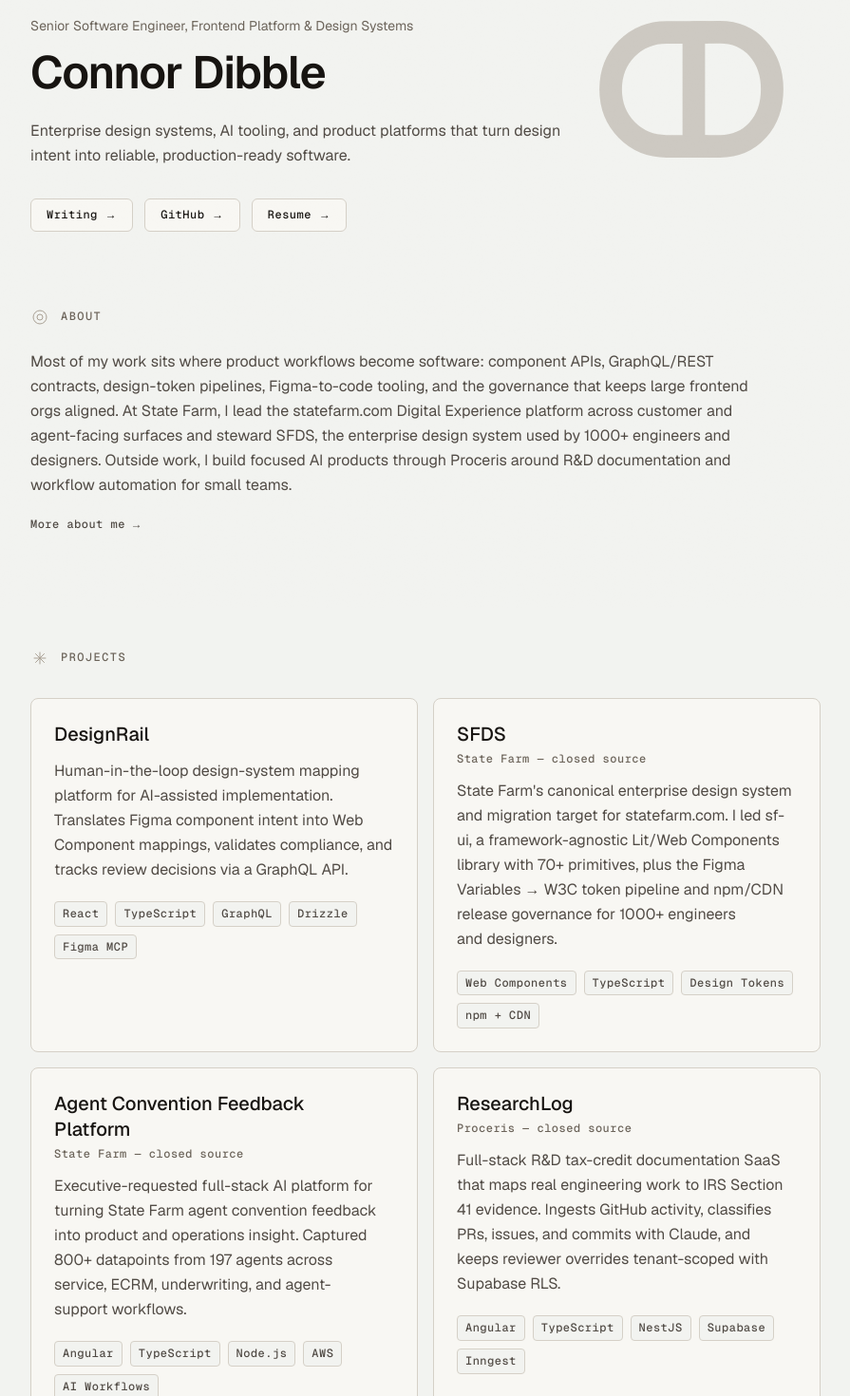
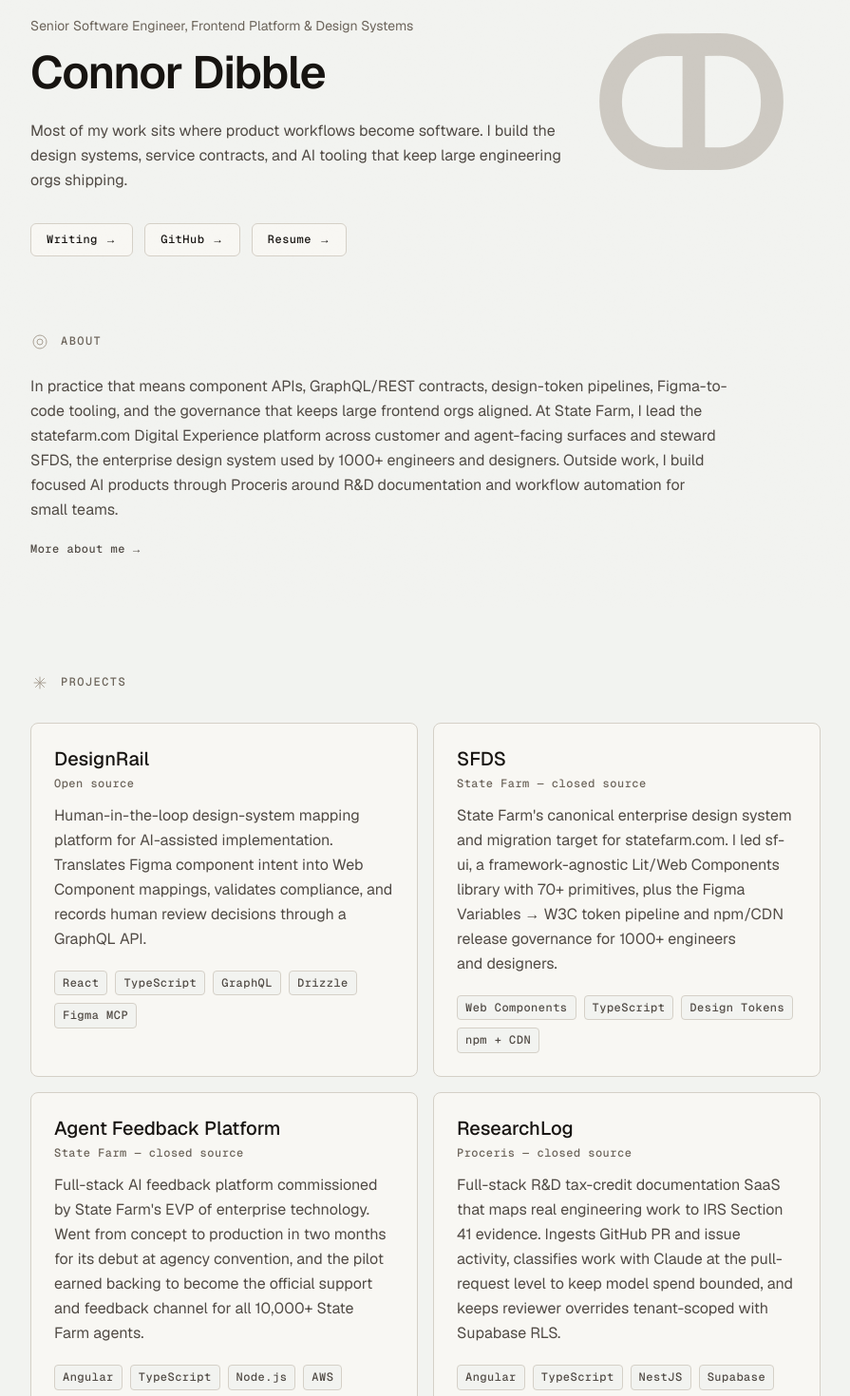
Before and after one commit to connordibble/connordibble.dev, a Next.js app: page / in a window 1280 px wide. Shown: the part 160-1630 px from the top of the page at 95% size, without its empty margins (192-1087 px from the left). Built offline with nearby package versions, Linux system fonts and the light colour scheme.

Commit message:
feat: misc content updates and additions

```diff
--- a/src/app/projects/[slug]/page.tsx
+++ b/src/app/projects/[slug]/page.tsx
@@ -39,7 +39,7 @@ export default async function ProjectDetailPage({
     notFound();
   }
 
-  const { title, owner, tags, detail } = project;
+  const { title, owner, tags, detail, repoUrl } = project;
 
   return (
     <>
@@ -77,6 +77,19 @@ export default async function ProjectDetailPage({
                 </li>
               ))}
             </ul>
+            {repoUrl ? (
+              <a
+                href={repoUrl}
+                target="_blank"
+                rel="noopener noreferrer"
+                className="pill-link mt-6 inline-flex items-center gap-2 rounded-sm border border-border bg-panel px-4 py-2 font-mono text-caption text-text transition-colors duration-150"
+              >
+                <span>View source on GitHub</span>
+                <span aria-hidden className="block origin-center -rotate-45">
+                  →
+                </span>
+              </a>
+            ) : null}
           </header>
 
           <div className="mt-12 max-w-3xl space-y-10">
--- a/src/components/about.tsx
+++ b/src/components/about.tsx
@@ -6,14 +6,14 @@ export function About() {
     <section id="about" className="container-wide pt-8 pb-10 sm:pt-10 sm:pb-14">
       <SectionLabel mark="rings">About</SectionLabel>
       <p className="mt-6 max-w-3xl text-body text-text-muted leading-relaxed text-pretty">
-        Most of my work sits where product workflows become software: component
-        APIs, GraphQL/REST contracts, design-token pipelines, Figma-to-code
-        tooling, and the governance that keeps large frontend orgs aligned. At
-        State Farm, I lead the statefarm.com Digital Experience platform across
-        customer and agent-facing surfaces and steward SFDS, the enterprise
-        design system used by 1000+ engineers and designers. Outside work, I
-        build focused AI products through Proceris around R&D documentation and
-        workflow automation for small teams.
+        In practice that means component APIs, GraphQL/REST contracts,
+        design-token pipelines, Figma-to-code tooling, and the governance that
+        keeps large frontend orgs aligned. At State Farm, I lead the
+        statefarm.com Digital Experience platform across customer and
+        agent-facing surfaces and steward SFDS, the enterprise design system
+        used by 1000+ engineers and designers. Outside work, I build focused AI
+        products through Proceris around R&D documentation and workflow
+        automation for small teams.
       </p>
       <Link
         href="/about"
--- a/src/components/hero.tsx
+++ b/src/components/hero.tsx
@@ -20,8 +20,9 @@ export function Hero() {
         Connor Dibble
       </h1>
       <p className="mt-6 max-w-144 text-body text-text-muted leading-relaxed text-pretty">
-        Enterprise design systems, AI tooling, and product platforms that turn
-        design intent into reliable, production-ready software.
+        Most of my work sits where product workflows become software. I build
+        the design systems, service contracts, and AI tooling that keep large
+        engineering orgs shipping.
       </p>
       <div className="mt-8 flex flex-wrap items-center gap-3">
         <PillLink href="/writing" label="Writing" />
--- a/src/components/skills.tsx
+++ b/src/components/skills.tsx
@@ -29,7 +29,6 @@ const groups: Group[] = [
       "SPA Architecture",
       "State Management",
       "Cross-Framework Integration",
-      "AEM",
     ],
   },
   {
@@ -55,7 +54,7 @@ const groups: Group[] = [
       "Application-Level GenAI",
       "Agent Workflows",
       "MCP Servers",
-      "SKILL.md Systems",
+      "Agent Skills",
       "Structured AI Outputs",
       "GitLab Webhook Agents",
       "SLOs & Observability",
--- a/src/data/projects.ts
+++ b/src/data/projects.ts
@@ -11,6 +11,8 @@ export type Project = {
   tags: string[];
   /** If set, the card links here (external). No detail page. */
   externalUrl?: string;
+  /** If set, the detail page shows a source link to this repo. */
+  repoUrl?: string;
   /** If set, the card links to /projects/[slug] and renders this content there. */
   detail?: {
     headline: string;
@@ -22,10 +24,33 @@ export const projects: Project[] = [
   {
     slug: "designrail",
     title: "DesignRail",
+    owner: "Open source",
     description:
-      "Human-in-the-loop design-system mapping platform for AI-assisted implementation. Translates Figma component intent into Web Component mappings, validates compliance, and tracks review decisions via a GraphQL API.",
+      "Human-in-the-loop design-system mapping platform for AI-assisted implementation. Translates Figma component intent into Web Component mappings, validates compliance, and records human review decisions through a GraphQL API.",
     tags: ["React", "TypeScript", "GraphQL", "Drizzle", "Figma MCP"],
-    externalUrl: "https://github.com/connordibble/DesignRail",
+    repoUrl: "https://github.com/connordibble/DesignRail",
+    detail: {
+      headline:
+        "A working lab for the design-to-code handoff problem: human review, deterministic checks, and a GraphQL contract between design intent and AI-assisted implementation.",
+      sections: [
+        {
+          heading: "Problem",
+          body: "AI coding agents can implement designs fast, but the handoff is where quality dies: design intent gets flattened into markup, compliance issues surface after merge, and nobody records why a mapping decision was made. DesignRail explores the missing layer, a governed review step between Figma intent and implementation where humans accept, reject, or edit what automation proposes before anything is treated as export-ready.",
+        },
+        {
+          heading: "Approach",
+          body: "A pnpm monorepo with a React review UI, a Fastify and Apollo GraphQL API, and shared Zod schemas at every boundary. Mock Figma fixtures normalize into component intent, a deterministic mapper proposes Shoelace Web Component implementations, and a compliance agent reports accessibility, token, and variant findings alongside each mapping. Review decisions persist through the GraphQL API so mapping quality is auditable over time, and exports produce implementation-ready HTML, React examples, or agent-ready briefs.",
+        },
+        {
+          heading: "Status",
+          body: "Early and in active development. The Phase 1 contract is in place: shared schemas, the GraphQL API, SQLite persistence, recorded review decisions, and a Button-first mapping path with more components staged behind it. The repo is run like production software anyway: CI quality gates covering secrets, mock-mode, types, lint, and tests, conventional commits with release planning, and ADRs in the docs site. It is the same problem I work on at enterprise scale, rebuilt in the open where the contracts and checks can be shown.",
+        },
+        {
+          heading: "Stack",
+          body: "React · Vite · Fastify · Apollo GraphQL · Drizzle + SQLite · Zod · Shoelace Web Components · Astro Starlight docs · pnpm monorepo",
+        },
+      ],
+    },
   },
   {
     slug: "sfds",
@@ -48,7 +73,7 @@ export const projects: Project[] = [
         },
         {
           heading: "Impact",
-          body: "70+ primitives shipped. Earned C-suite buy-in as the official migration target for statefarm.com. Adopted across all eight statefarm.com Digital Experience product teams. The governance model (versioned releases, deprecation windows, compliance review) became the template for cross-org platform delivery.",
+          body: "70+ primitives shipped. Named the official migration target for statefarm.com and adopted across all eight Digital Experience product teams. The governance model (versioned releases, deprecation windows, compliance review) became the template for cross-org platform delivery.",
         },
         {
           heading: "Stack",
@@ -59,26 +84,30 @@ export const projects: Project[] = [
   },
   {
     slug: "agent-convention-feedback",
-    title: "Agent Convention Feedback Platform",
+    title: "Agent Feedback Platform",
     owner: "State Farm — closed source",
     description:
-      "Executive-requested full-stack AI platform for turning State Farm agent convention feedback into product and operations insight. Captured 800+ datapoints from 197 agents across service, ECRM, underwriting, and agent-support workflows.",
+      "Full-stack AI feedback platform commissioned by State Farm's EVP of enterprise technology. Went from concept to production in two months for its debut at agency convention, and the pilot earned backing to become the official support and feedback channel for all 10,000+ State Farm agents.",
     tags: ["Angular", "TypeScript", "Node.js", "AWS", "AI Workflows"],
     detail: {
       headline:
-        "Full-stack AI feedback platform that converted hundreds of agent convention responses into an executive-ready product and operations dashboard.",
+        "Commissioned by State Farm's EVP of enterprise technology, built from concept to production in two months, and now backed to become the official support and feedback channel for all 10,000+ State Farm agents.",
       sections: [
         {
           heading: "Problem",
-          body: "State Farm leaders needed a fast way to understand agent feedback gathered during a convention without losing the nuance inside free-form comments. The source data crossed service, ECRM, underwriting, and agent-support workflows, so a simple spreadsheet summary would have hidden the themes product and technology leaders needed to act on.",
+          body: "State Farm leadership wanted a real read on what its 10,000+ agents experience across service, ECRM, underwriting, and agent-support workflows, and the existing channel was free-form feedback that died in spreadsheets. The EVP of enterprise technology asked me directly to fix that in time for agency convention, which left roughly two months from concept through design to production.",
         },
         {
           heading: "Approach",
-          body: "Built a focused Angular and Node.js platform that captured structured and unstructured feedback, normalized the data, and used AI workflows to synthesize themes with traceable source comments. The dashboard supported topic breakdowns, conversation drilldowns, filtering, Excel exports, monitoring, and GitOps hotfixes so business and technology leaders could review findings quickly without waiting on manual analysis.",
+          body: "Designed and shipped the full stack on that timeline: an Angular front end and Node.js API on AWS, served through CloudFront with WAFv2 and Route 53. AI workflows synthesize free-form agent comments into themes with traceable source quotes, so leaders see the pattern and can still click into the exact words behind it. The dashboard supports topic breakdowns, conversation drilldowns, filtering, and Excel exports for downstream teams.",
+        },
+        {
+          heading: "Running It Live",
+          body: "The platform had to hold up during a live event with executives watching, so it shipped with monitoring and a GitOps deploy and rollback path that turned mid-convention fixes into routine pushes instead of emergencies. The pilot captured 800+ datapoints from 197 agents on the convention floor, validating both the capture workflow and the AI synthesis against real usage.",
         },
         {
           heading: "Impact",
-          body: "Captured 800+ datapoints from 197 agents and turned them into a decision-ready view for agency and enterprise technology leadership. The work created a repeatable pattern for blending human feedback, AI summarization, and reviewable evidence in internal product workflows.",
+          body: "The reception from agents and from the executives it was built for earned support to make the platform the official support and feedback channel for the entire 10,000+ agency force. That scale-up is in progress now, taking the product from convention pilot to a standing channel, and the build set the pattern for blending human feedback, AI summarization, and reviewable evidence in internal workflows.",
         },
         {
           heading: "Stack",
@@ -92,7 +121,7 @@ export const projects: Project[] = [
     title: "ResearchLog",
     owner: "Proceris — closed source",
     description:
-      "Full-stack R&D tax-credit documentation SaaS that maps real engineering work to IRS Section 41 evidence. Ingests GitHub activity, classifies PRs, issues, and commits with Claude, and keeps reviewer overrides tenant-scoped with Supabase RLS.",
+      "Full-stack R&D tax-credit documentation SaaS that maps real engineering work to IRS Section 41 evidence. Ingests GitHub PR and issue activity, classifies work with Claude at the pull-request level to keep model spend bounded, and keeps reviewer overrides tenant-scoped with Supabase RLS.",
     tags: ["Angular", "TypeScript", "NestJS", "Supabase", "Inngest"],
     detail: {
       headline:
@@ -104,7 +133,7 @@ export const projects: Project[] = [
         },
         {
           heading: "Approach",
-          body: "ResearchLog installs as a GitHub App, ingests PR/issue/commit activity into tenant-scoped Postgres, and classifies each work unit against the IRS Section 41 four-part test using Claude. Reviewers can override classifications inline; the override surface uses an RLS-scoped Supabase client so tenant isolation is enforced at the database level. Classification jobs run at PR/epic granularity via Inngest to keep LLM costs predictable.",
+          body: "ResearchLog installs as a GitHub App, ingests PR and issue activity into tenant-scoped Postgres, and classifies work against the IRS Section 41 four-part test using Claude. Classification jobs run through Inngest at the pull-request level, with commits rolling up to their parent PR, so model spend stays predictable. Reviewers can override classifications inline; the override surface uses an RLS-scoped Supabase client so tenant isolation is enforced at the database level.",
         },
         {
           heading: "Architecture",
```
